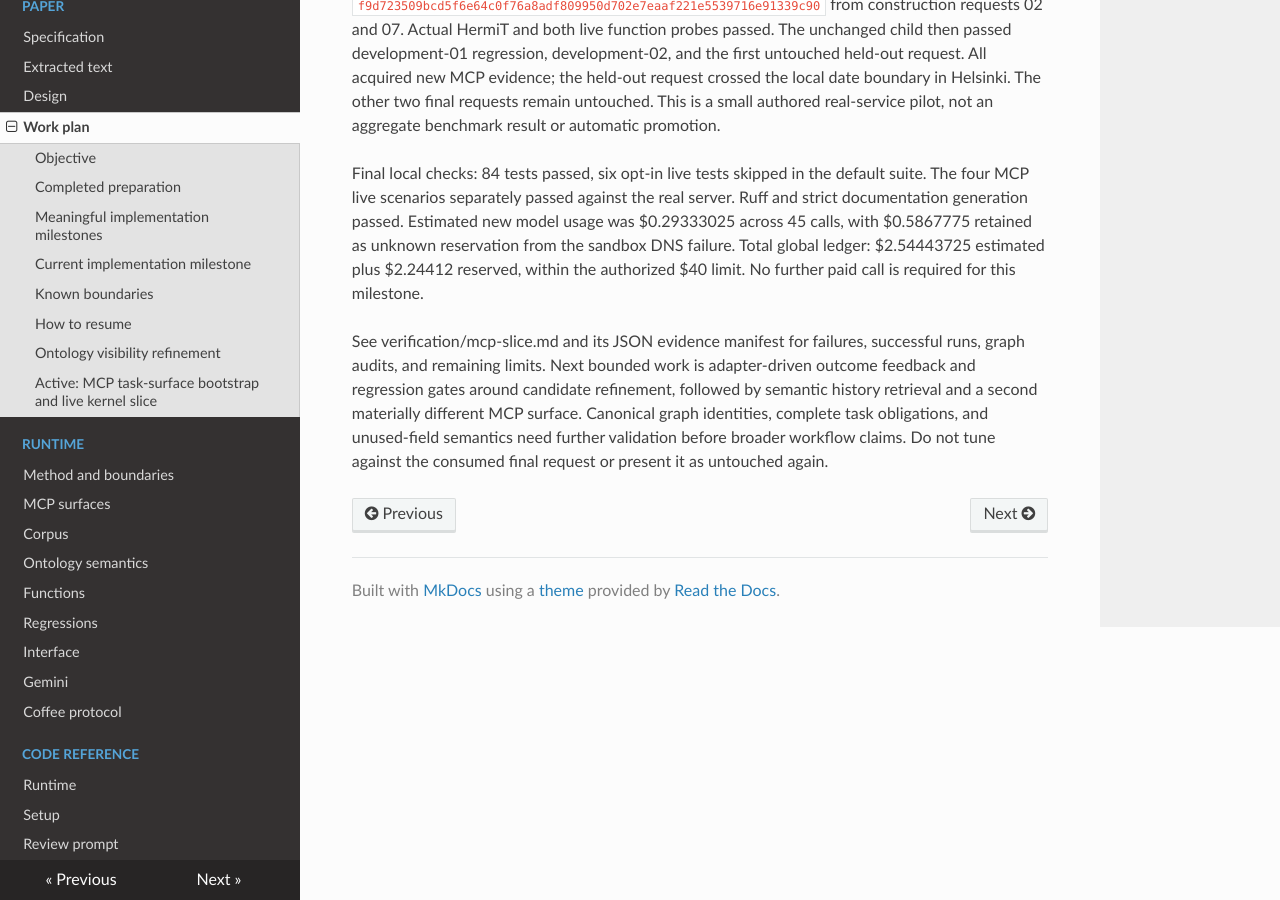
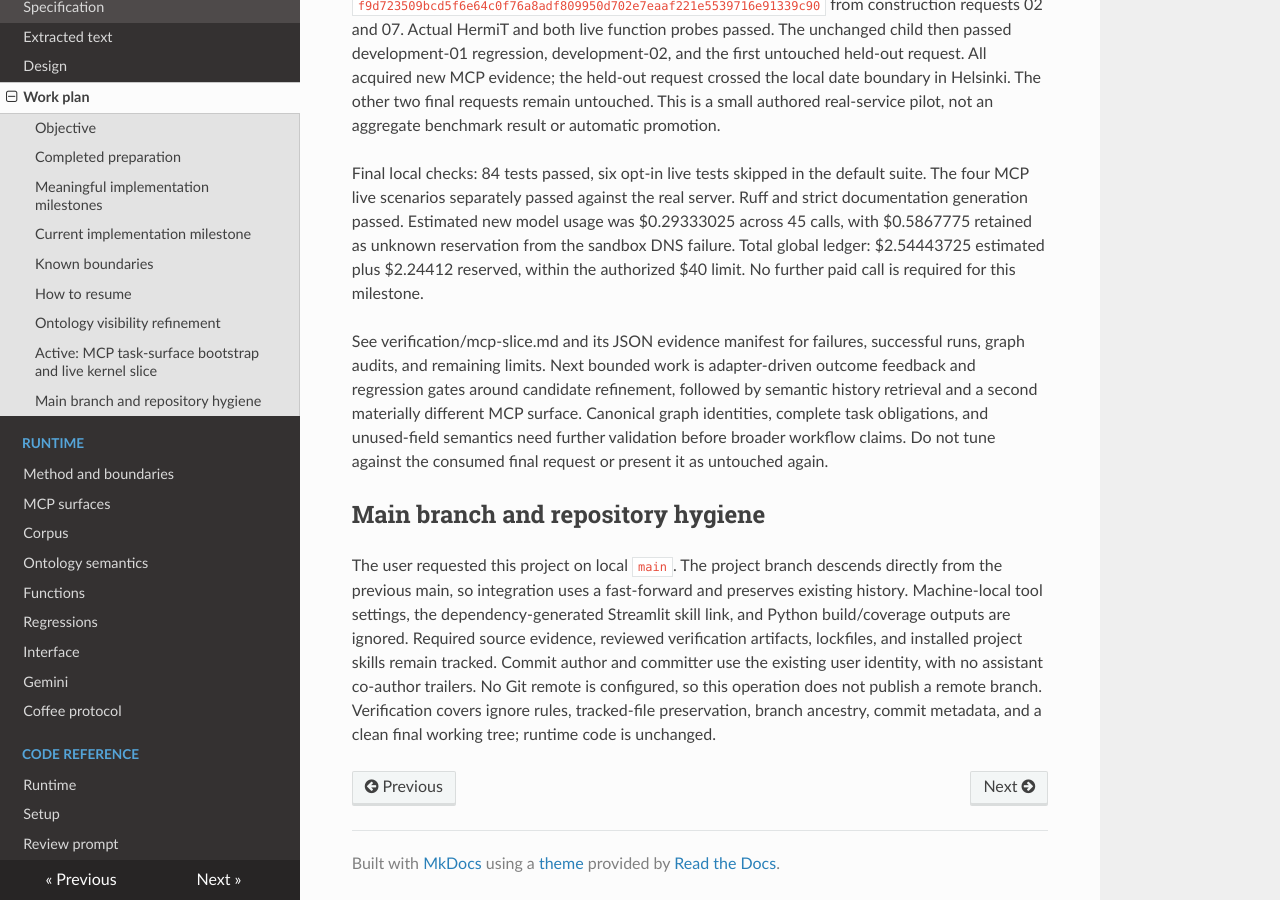
Before and after one commit to Axionis47/ontology-research-lab, an MkDocs documentation site: the page built from docs/work-plan.md, in a window 1280 px wide and 900 px high, scrolled down 4870 px. Built offline with MkDocs 1.6.1, drawn with Linux system fonts in a browser that asks for light colours; nearby versions of some CDN libraries.

```diff
--- a/docs/work-plan.md
+++ b/docs/work-plan.md
@@ -91,3 +91,7 @@ Fresh round 2 constructed child `f9d723509bcd5f6e64c0f76a8adf809950d702e7eaaf221
 Final local checks: 84 tests passed, six opt-in live tests skipped in the default suite. The four MCP live scenarios separately passed against the real server. Ruff and strict documentation generation passed. Estimated new model usage was $0.29333025 across 45 calls, with $0.5867775 retained as unknown reservation from the sandbox DNS failure. Total global ledger: $2.54443725 estimated plus $2.24412 reserved, within the authorized $40 limit. No further paid call is required for this milestone.
 
 See verification/mcp-slice.md and its JSON evidence manifest for failures, successful runs, graph audits, and remaining limits. Next bounded work is adapter-driven outcome feedback and regression gates around candidate refinement, followed by semantic history retrieval and a second materially different MCP surface. Canonical graph identities, complete task obligations, and unused-field semantics need further validation before broader workflow claims. Do not tune against the consumed final request or present it as untouched again.
+
+## Main branch and repository hygiene
+
+The user requested this project on local `main`. The project branch descends directly from the previous main, so integration uses a fast-forward and preserves existing history. Machine-local tool settings, the dependency-generated Streamlit skill link, and Python build/coverage outputs are ignored. Required source evidence, reviewed verification artifacts, lockfiles, and installed project skills remain tracked. Commit author and committer use the existing user identity, with no assistant co-author trailers. No Git remote is configured, so this operation does not publish a remote branch. Verification covers ignore rules, tracked-file preservation, branch ancestry, commit metadata, and a clean final working tree; runtime code is unchanged.
```
Also changed, not shown: 1 other file.
